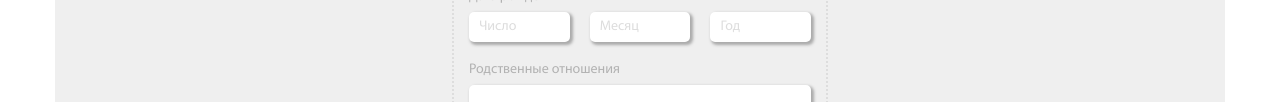
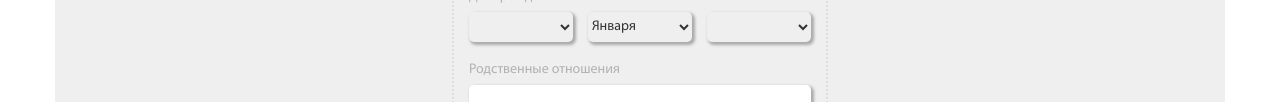
Before and after one commit to quickwebzoticka/lk-kvsspb, a plain HTML site: page app/index.html in a window 1280 px wide. Shown: the part 1605-1707 px from the top of the page. Drawn offline with Linux system fonts and the light colour scheme.

Commit message:
date row has been changed

```diff
--- a/app/index.html
+++ b/app/index.html
@@ -404,12 +404,29 @@
 									<input type="text">
 								</div>
 							</div>
-							<div class="input">
+							<div class="input birthday">
 								<div class="input__label">Дата рождения</div>
 								<div class="input__field input__field_date">
-									<input type="text" placeholder="Число">
-									<input type="text" placeholder="Месяц">
-									<input type="text" placeholder="Год">
+									<select name="FAMILY_DATE_DAY" data-date="day" data-value="1">
+							              <option disabled slected value="">Не выбрано</option>
+						            </select>
+									 <select name="FAMILY_DATE_MONTH" data-date="month" data-value="1">
+							              <option value="1">Января</option>
+							              <option value="2">Февраля</option>
+							              <option value="3">Марта</option>
+							              <option value="4">Апреля</option>
+							              <option value="5">Мая</option>
+							              <option value="6">Июня</option>
+							              <option value="7">Июля</option>
+							              <option value="8">Августа</option>
+							              <option value="9">Сентября</option>
+							              <option value="10">Октября</option>
+							              <option value="11">Ноября</option>
+							              <option value="12">Декабря</option>
+						            </select>
+									<select name="FAMILY_DATE_YEAR" data-date="year" data-value="1970">
+							              <option disabled slected value="">Не выбрано</option>
+						            </select>
 								</div>
 							</div>
 							<div class="input">
--- a/app/sass/main.sass
+++ b/app/sass/main.sass
@@ -160,6 +160,17 @@ body.back
 	.family-wrapper
 		flex-direction: column
 		align-items: center
+
+.birthday
+	select
+		flex: 1
+		height: 30px
+		border: none
+		border-radius: 5px
+		box-shadow: 2px 2px 3px 1px #AAA
+		&:nth-child(2)
+			margin: 0 15px
+
 
 .header
 	background: #333
```
Also changed, not shown: app/css/main.css.
